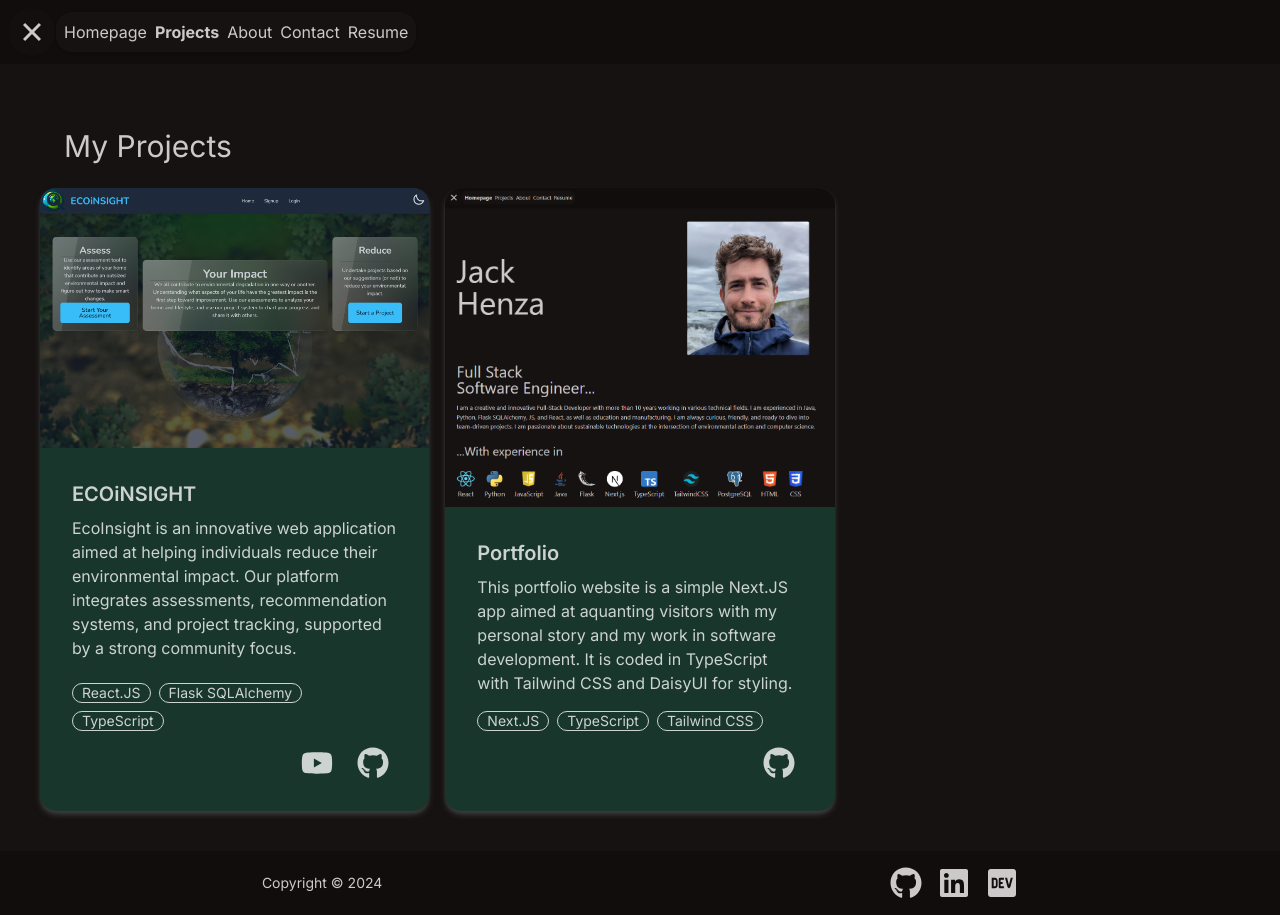
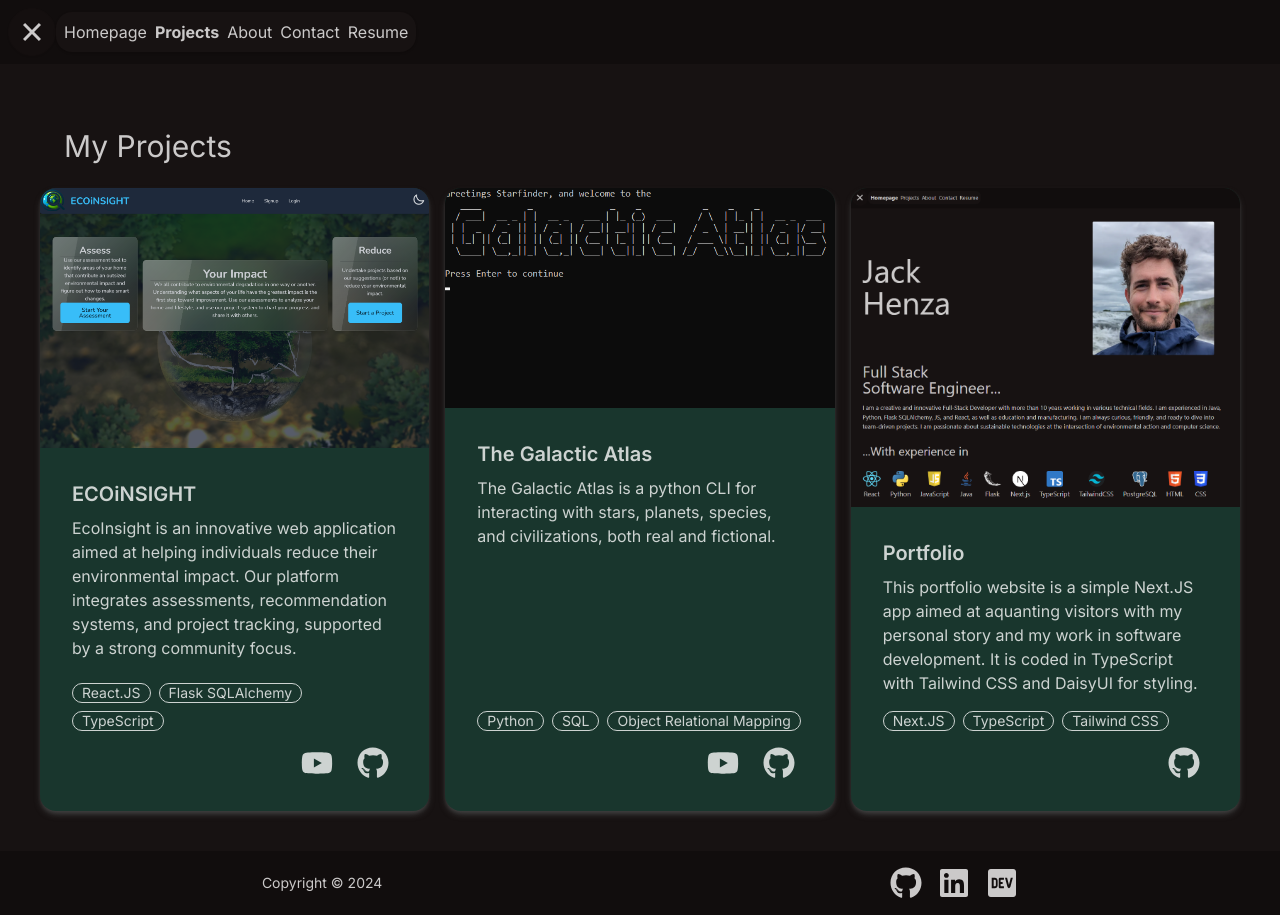
Before and after one commit to jackh404/portfolio, a Next.js app: page /projects in a window 1280 px wide. Built offline with nearby package versions, Linux system fonts and the light colour scheme.

Commit message:
content: add Galactic Atlas project to projects page

```diff
--- a/app/projects/page.tsx
+++ b/app/projects/page.tsx
@@ -20,6 +20,16 @@ export default function Projects() {
       demo: "https://youtu.be/2Qq7R_hVwkk",
     },
     {
+      title: "The Galactic Atlas",
+      description:
+        "The Galactic Atlas is a python CLI for interacting with stars, planets, species, and civilizations, both real and fictional.",
+      image: "/Screenshot 2024-02-22 144317.png",
+      github: "https://github.com/jackh404/galactic_atlas",
+      link: "https://github.com/jackh404/galactic_atlas",
+      skills: ["Python", "SQL", "Object Relational Mapping"],
+      demo: "https://youtu.be/T73ofmkVX1s",
+    },
+    {
       title: "Portfolio",
       description:
         "This portfolio website is a simple Next.JS app aimed at aquanting visitors with my personal story and my work in software development. It is coded in TypeScript with Tailwind CSS and DaisyUI for styling.",
```
Also changed, not shown: public/Screenshot 2024-02-22 144317.png (added).
